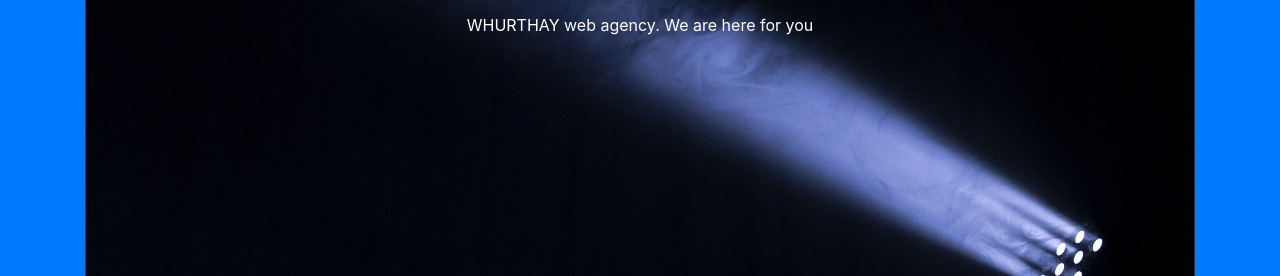
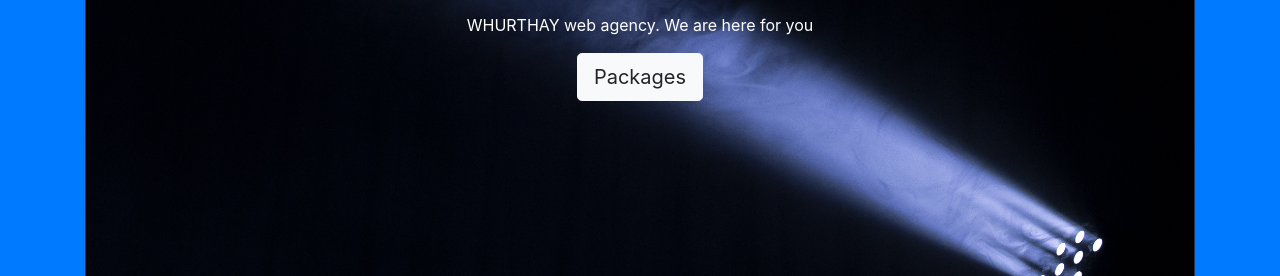
Before and after one commit to whurthay-agency/whurthay-agency.github.io, a website with bundled scripts: page index.html in a window 1280 px wide. Shown: the part 524-800 px from the top of the page. Built offline with nearby package versions, Linux system fonts and the light colour scheme.

Commit message:
package button

```diff
--- a/index.html
+++ b/index.html
@@ -59,6 +59,11 @@
                 <h1 class="card-title">Web developers that care</h1>
                 <p class="card-text">We'd like to see ourselves as a window between you, your business and the outer world.</p>
                 <p class="card-text">WHURTHAY web agency. We are here for you</p>
+                <p>
+                  <a href="#packages" class="js-scroll-trigger">
+                      <button class="btn btn-light btn-lg">Packages</button>
+                  </a>
+                </p>
               </div>
           </div>
       </div>
```
